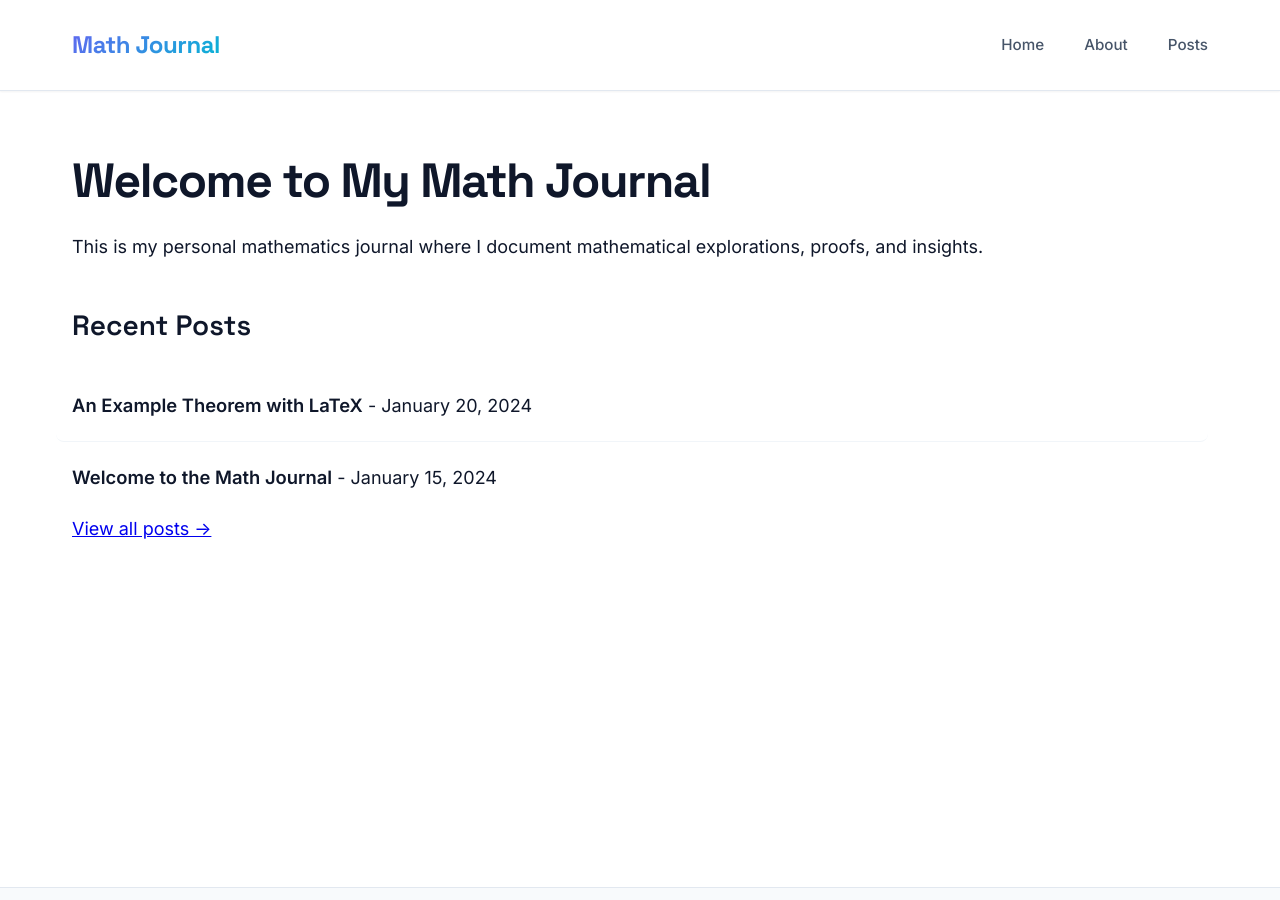
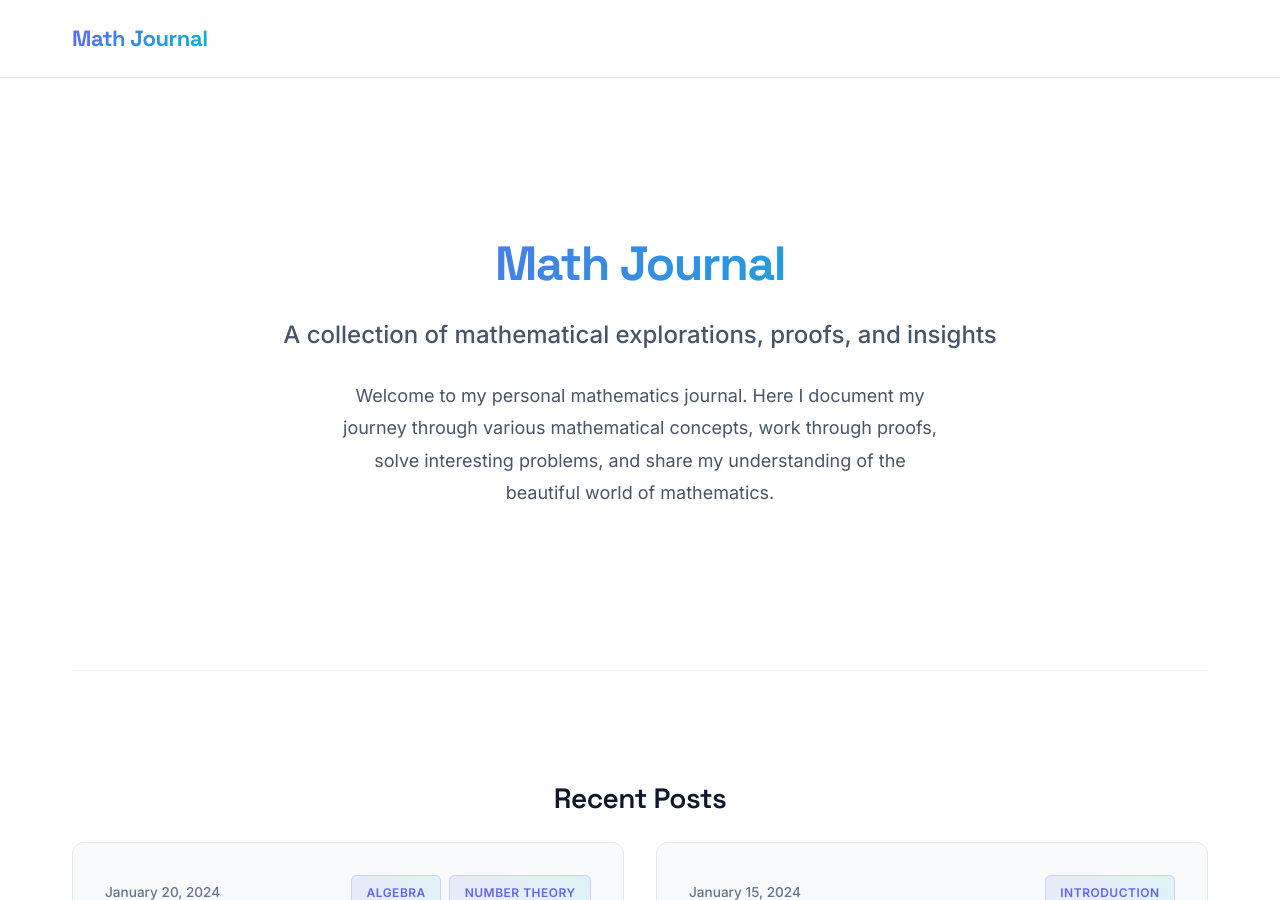
Before and after one commit to gmollo/math-journal, a Jekyll site: the page built from index.md, in a window 1280 px wide and 900 px high. Built offline with Jekyll 4.4.1, drawn with Linux system fonts in a browser that asks for light colours; some of the changed text lies outside the part shown.

Commit message:
Redesign header and create beautiful introductory home page with hero section and post cards

```diff
--- a/_layouts/default.html
+++ b/_layouts/default.html
@@ -28,11 +28,13 @@
     <header class="site-header">
       <div class="wrapper">
         <a class="site-title" href="{{ '/' | relative_url }}">{{ site.title }}</a>
+        {% unless page.url == '/' %}
         <nav class="site-nav">
-          {% for item in site.navigation %}
-            <a class="page-link" href="{{ item.url | relative_url }}">{{ item.title }}</a>
-          {% endfor %}
+          <a class="page-link" href="{{ '/' | relative_url }}">Home</a>
+          <a class="page-link" href="{{ '/posts' | relative_url }}">Posts</a>
+          <a class="page-link" href="{{ '/about' | relative_url }}">About</a>
         </nav>
+        {% endunless %}
       </div>
     </header>
 
--- a/assets/css/style.css
+++ b/assets/css/style.css
@@ -58,7 +58,7 @@ body {
   top: 0;
   z-index: 1000;
   backdrop-filter: blur(12px);
-  background-color: rgba(255, 255, 255, 0.95);
+  background-color: rgba(255, 255, 255, 0.98);
   box-shadow: var(--shadow-xs);
 }
 
@@ -66,14 +66,14 @@ body {
   display: flex;
   justify-content: space-between;
   align-items: center;
-  padding: 1.5rem 2rem;
+  padding: 1.25rem 2rem;
   max-width: 1200px;
   margin: 0 auto;
 }
 
 .site-title {
   font-family: 'Space Grotesk', sans-serif;
-  font-size: 1.5rem;
+  font-size: 1.375rem;
   font-weight: 700;
   text-decoration: none;
   color: var(--text-primary);
@@ -87,12 +87,11 @@ body {
 
 .site-title:hover {
   opacity: 0.85;
-  transform: translateY(-1px);
 }
 
 .site-nav {
   display: flex;
-  gap: 2.5rem;
+  gap: 2rem;
   align-items: center;
 }
 
@@ -101,7 +100,7 @@ body {
   text-decoration: none;
   color: var(--text-secondary);
   font-weight: 500;
-  font-size: 0.95rem;
+  font-size: 0.9rem;
   transition: all 0.2s ease;
   position: relative;
   padding: 0.5rem 0;
@@ -134,6 +133,167 @@ body {
   margin: 0 auto;
   padding-left: 2rem;
   padding-right: 2rem;
+}
+
+/* Hero Section */
+.hero-section {
+  text-align: center;
+  padding: 6rem 0 4rem;
+  max-width: 800px;
+  margin: 0 auto;
+}
+
+.hero-title {
+  font-family: 'Space Grotesk', sans-serif;
+  font-size: 4rem;
+  font-weight: 700;
+  margin-bottom: 1.5rem;
+  color: var(--text-primary);
+  letter-spacing: -0.04em;
+  line-height: 1.1;
+  background: linear-gradient(135deg, var(--primary) 0%, var(--accent) 100%);
+  -webkit-background-clip: text;
+  -webkit-text-fill-color: transparent;
+  background-clip: text;
+}
+
+.hero-subtitle {
+  font-size: 1.5rem;
+  font-weight: 500;
+  color: var(--text-secondary);
+  margin-bottom: 1.5rem;
+  font-family: 'Inter', sans-serif;
+}
+
+.hero-description {
+  font-size: 1.125rem;
+  line-height: 1.8;
+  color: var(--text-secondary);
+  max-width: 600px;
+  margin: 0 auto;
+}
+
+/* Recent Posts Section */
+.recent-posts-section {
+  margin-top: 6rem;
+  padding-top: 4rem;
+  border-top: 1px solid var(--border-light);
+}
+
+.section-title {
+  font-family: 'Space Grotesk', sans-serif;
+  font-size: 2rem;
+  font-weight: 700;
+  margin-bottom: 3rem;
+  color: var(--text-primary);
+  letter-spacing: -0.02em;
+  text-align: center;
+}
+
+.posts-grid {
+  display: grid;
+  grid-template-columns: repeat(auto-fit, minmax(320px, 1fr));
+  gap: 2rem;
+  margin-bottom: 3rem;
+}
+
+.post-card {
+  background: var(--bg-secondary);
+  border: 1px solid var(--border);
+  border-radius: 12px;
+  padding: 2rem;
+  transition: all 0.3s ease;
+  display: flex;
+  flex-direction: column;
+}
+
+.post-card:hover {
+  transform: translateY(-4px);
+  box-shadow: var(--shadow-lg);
+  border-color: var(--primary);
+}
+
+.post-card-header {
+  display: flex;
+  justify-content: space-between;
+  align-items: center;
+  margin-bottom: 1rem;
+  flex-wrap: wrap;
+  gap: 0.5rem;
+}
+
+.post-date {
+  font-size: 0.85rem;
+  color: var(--text-muted);
+  font-weight: 500;
+  font-family: 'Inter', sans-serif;
+}
+
+.post-card-title {
+  font-family: 'Space Grotesk', sans-serif;
+  font-size: 1.5rem;
+  font-weight: 700;
+  margin-bottom: 1rem;
+  line-height: 1.3;
+  letter-spacing: -0.01em;
+}
+
+.post-card-title a {
+  color: var(--text-primary);
+  text-decoration: none;
+  transition: color 0.2s ease;
+}
+
+.post-card-title a:hover {
+  color: var(--primary);
+}
+
+.post-card-excerpt {
+  color: var(--text-secondary);
+  line-height: 1.6;
+  margin-bottom: 1.5rem;
+  flex-grow: 1;
+  font-size: 0.95rem;
+}
+
+.post-card-link {
+  color: var(--primary);
+  text-decoration: none;
+  font-weight: 600;
+  font-size: 0.95rem;
+  transition: all 0.2s ease;
+  display: inline-block;
+  margin-top: auto;
+}
+
+.post-card-link:hover {
+  color: var(--primary-dark);
+  transform: translateX(4px);
+}
+
+.view-all-link {
+  text-align: center;
+  margin-top: 3rem;
+}
+
+.btn-primary {
+  display: inline-block;
+  padding: 1rem 2rem;
+  background: linear-gradient(135deg, var(--primary) 0%, var(--accent) 100%);
+  color: white;
+  text-decoration: none;
+  border-radius: 8px;
+  font-weight: 600;
+  font-size: 1rem;
+  transition: all 0.3s ease;
+  box-shadow: var(--shadow-md);
+  font-family: 'Inter', sans-serif;
+}
+
+.btn-primary:hover {
+  transform: translateY(-2px);
+  box-shadow: var(--shadow-lg);
+  opacity: 0.95;
 }
 
 /* Posts */
@@ -517,6 +677,31 @@ body {
     padding-right: 1.5rem;
   }
 
+  .hero-section {
+    padding: 4rem 0 3rem;
+  }
+
+  .hero-title {
+    font-size: 2.5rem;
+  }
+
+  .hero-subtitle {
+    font-size: 1.25rem;
+  }
+
+  .hero-description {
+    font-size: 1rem;
+  }
+
+  .posts-grid {
+    grid-template-columns: 1fr;
+    gap: 1.5rem;
+  }
+
+  .post-card {
+    padding: 1.5rem;
+  }
+
   .post-title,
   .page-title,
   .page-content h1 {
--- a/index.md
+++ b/index.md
@@ -3,14 +3,42 @@ layout: default
 title: Home
 ---
 
-# Welcome to My Math Journal
+<div class="hero-section">
+  <h1 class="hero-title">Math Journal</h1>
+  <p class="hero-subtitle">A collection of mathematical explorations, proofs, and insights</p>
+  <p class="hero-description">
+    Welcome to my personal mathematics journal. Here I document my journey through various mathematical
+    concepts, work through proofs, solve interesting problems, and share my understanding of the beautiful
+    world of mathematics.
+  </p>
+</div>
 
-This is my personal mathematics journal where I document mathematical explorations, proofs, and insights.
-
-## Recent Posts
-
-{% for post in site.posts limit:5 %}
-- **[{{ post.title }}]({{ post.url | relative_url }})** - {{ post.date | date: "%B %d, %Y" }}
-{% endfor %}
-
-[View all posts →]({{ '/posts' | relative_url }})
+<div class="recent-posts-section">
+  <h2 class="section-title">Recent Posts</h2>
+  <div class="posts-grid">
+    {% for post in site.posts limit:6 %}
+    <article class="post-card">
+      <div class="post-card-header">
+        <time class="post-date">{{ post.date | date: "%B %d, %Y" }}</time>
+        {% if post.categories.size > 0 %}
+        <div class="post-categories">
+          {% for category in post.categories limit:2 %}
+            <span class="category-tag">{{ category }}</span>
+          {% endfor %}
+        </div>
+        {% endif %}
+      </div>
+      <h3 class="post-card-title">
+        <a href="{{ post.url | relative_url }}">{{ post.title }}</a>
+      </h3>
+      {% if post.excerpt %}
+      <p class="post-card-excerpt">{{ post.excerpt | strip_html | truncatewords: 20 }}</p>
+      {% endif %}
+      <a href="{{ post.url | relative_url }}" class="post-card-link">Read more →</a>
+    </article>
+    {% endfor %}
+  </div>
+  <div class="view-all-link">
+    <a href="{{ '/posts' | relative_url }}" class="btn-primary">View All Posts</a>
+  </div>
+</div>
```
